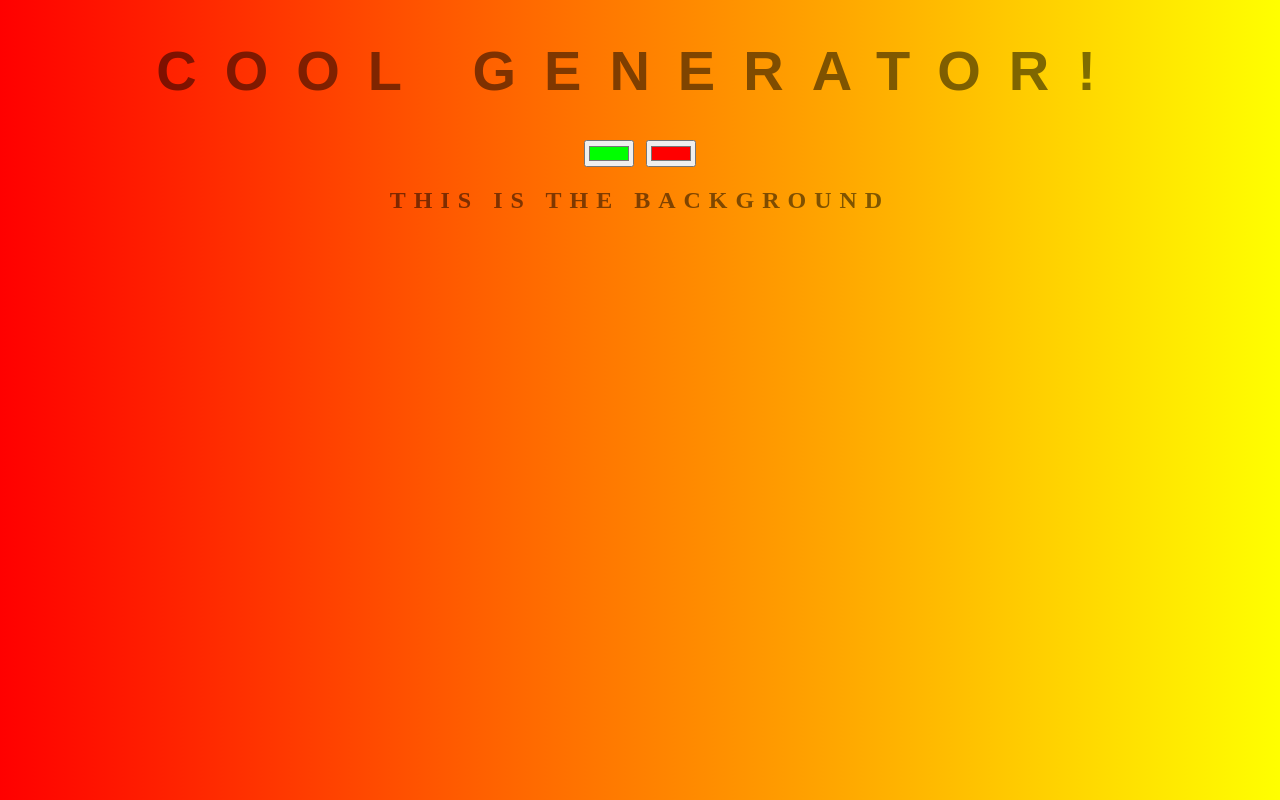
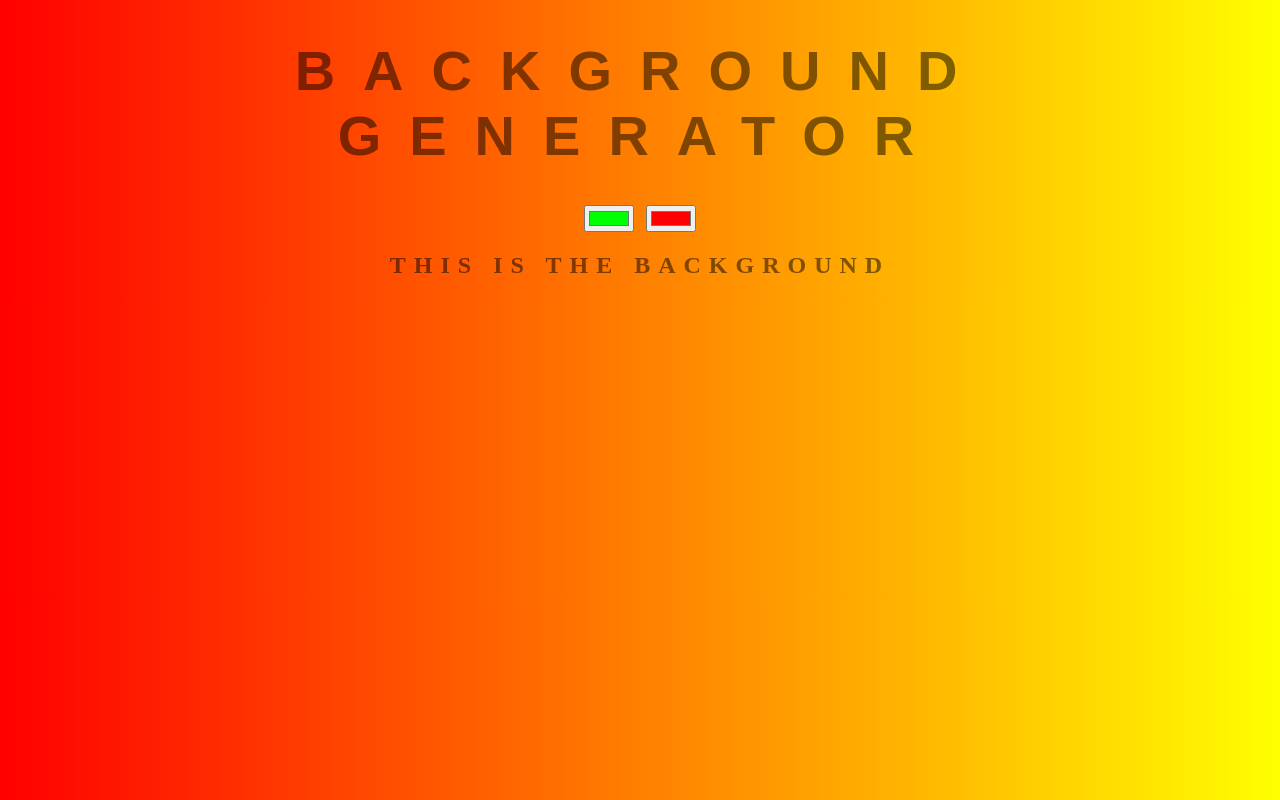
Before and after one commit to davidmatthewmiller/background-generator, a plain HTML site: page index.html in a window 1280 px wide. Drawn offline with Linux system fonts and the light colour scheme.

Commit message:
changing the title to original version

```diff
--- a/index.html
+++ b/index.html
@@ -5,7 +5,7 @@
 	<link rel="stylesheet" type="text/css" href="style.css">
 </head>
 <body id="gradient">
-	<h1>COOL Generator!</h1>
+	<h1>Background Generator</h1>
 	<input class="color1" type="color" name="color1" value="#00ff00">
 	<input class="color2" type="color" name="color2" value="#ff0000">
 	<h2>This is the background</h2>
```
